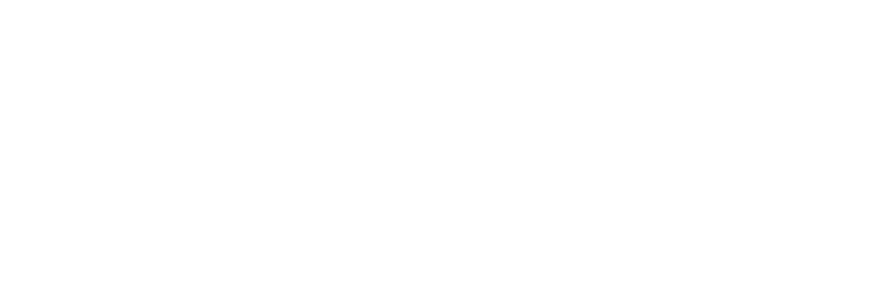
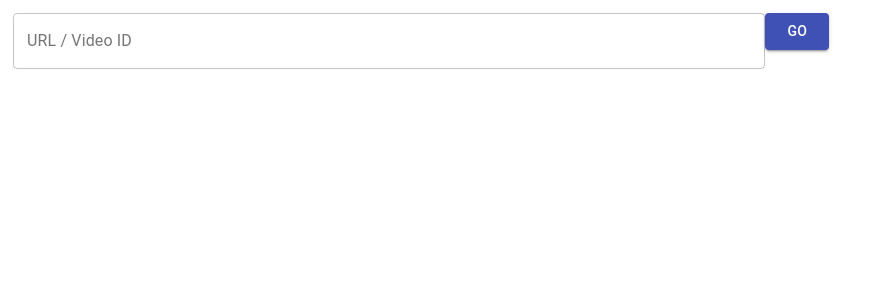
Before and after one commit to sgalushin/vocab-explorer-frontend, a React (Create React App) app: page /youtube in a window 1280 px wide. Shown: the top 300 px of the page, without its empty margins (0-880 px from the left). Built offline with nearby package versions, Linux system fonts and the light colour scheme.

Commit message:
Make /youtube show the start (main) page

```diff
--- a/src/components/App.tsx
+++ b/src/components/App.tsx
@@ -10,10 +10,10 @@
     <div className="App">
       <Router>
         <Switch>
-          <Route exact path={"/"}>
+          <Route exact path={["/", "/youtube"]}>
             <MainPage />
           </Route>
-          <Route path={"/youtube/:videoId"}>
+          <Route exact path={"/youtube/:videoId"}>
             <VideoPage />
           </Route>
         </Switch>
```
